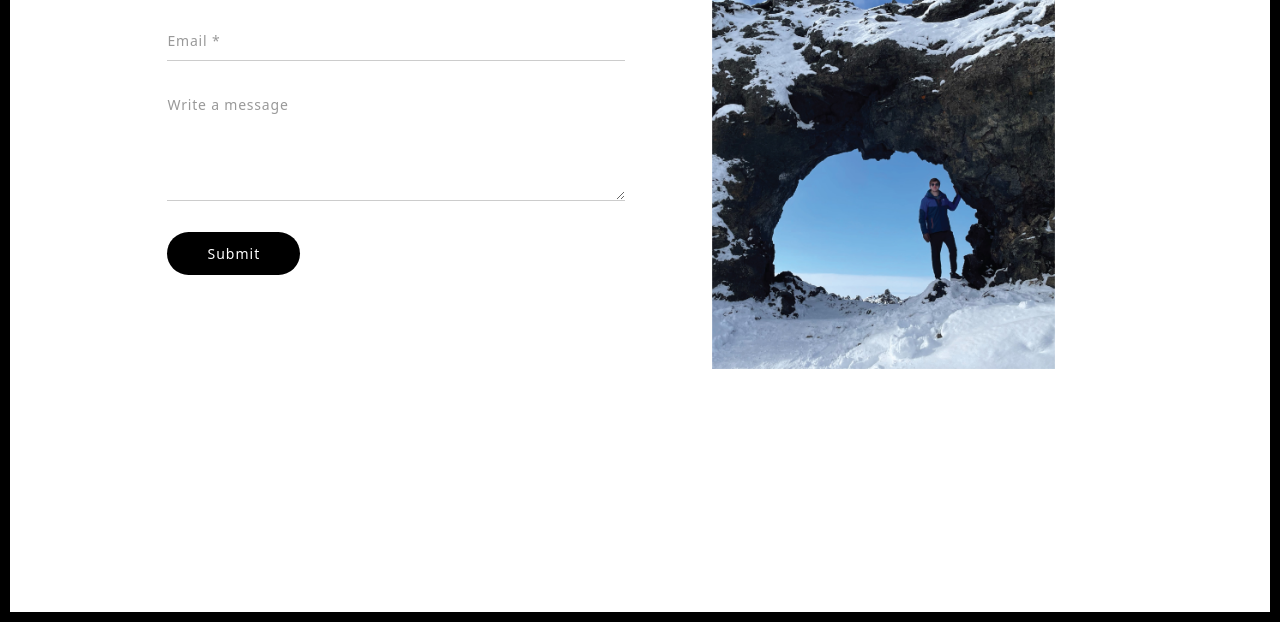
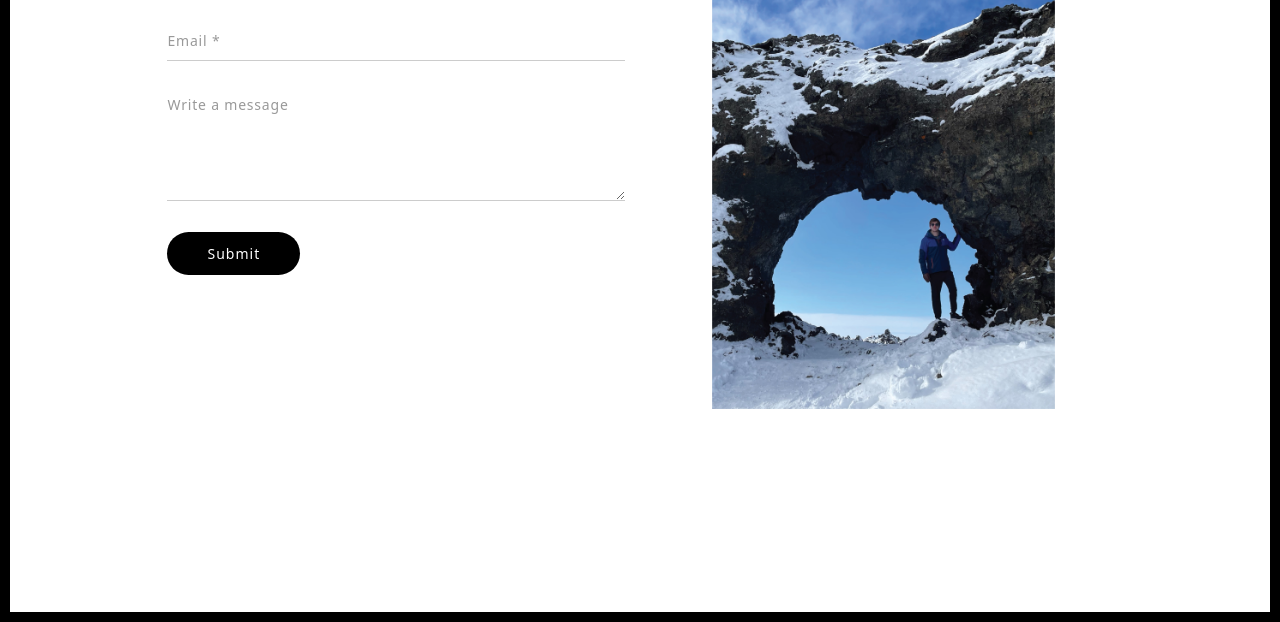
Before and after one commit to TomWilliamsBrown/TomWilliamsBrown.github.io, an Eleventy site: page src/contact.html in a window 1280 px wide. Shown: the part 178-800 px from the top of the page. Built offline with nearby package versions, Linux system fonts and the light colour scheme; Eleventy itself is replaced by a stand-in of ours; files that its build step writes are made by us from their sources.

Commit message:
Add topgap in contact

```diff
--- a/src/contact.html
+++ b/src/contact.html
@@ -37,9 +37,9 @@ permalink: /contact/
             </form>
           </div>
 
-          <div class="col-xs-12 col-md-6 contact-image">
+          <div class="col-xs-12 col-md-6">
             <img src="/assets/images/Iceland.jpg"
-                 style="width: 75%; display: block; margin-left: auto; margin-right: auto;"
+                 style="width: 75%; display: block; margin-left: auto; margin-right: auto; margin-top: 40px;"
                  alt="Iceland"
                  loading="lazy">
           </div>
--- a/src/css/styles.css
+++ b/src/css/styles.css
@@ -520,7 +520,4 @@ blockquote small, blockquote .small { color: black; font-weight: normal; font-si
   .form-group-half {
     width: 100%;
   }
-  .contact-image {
-    margin-top: 40px;
-  }
 }
```
Also changed, not shown: 2 other files.
